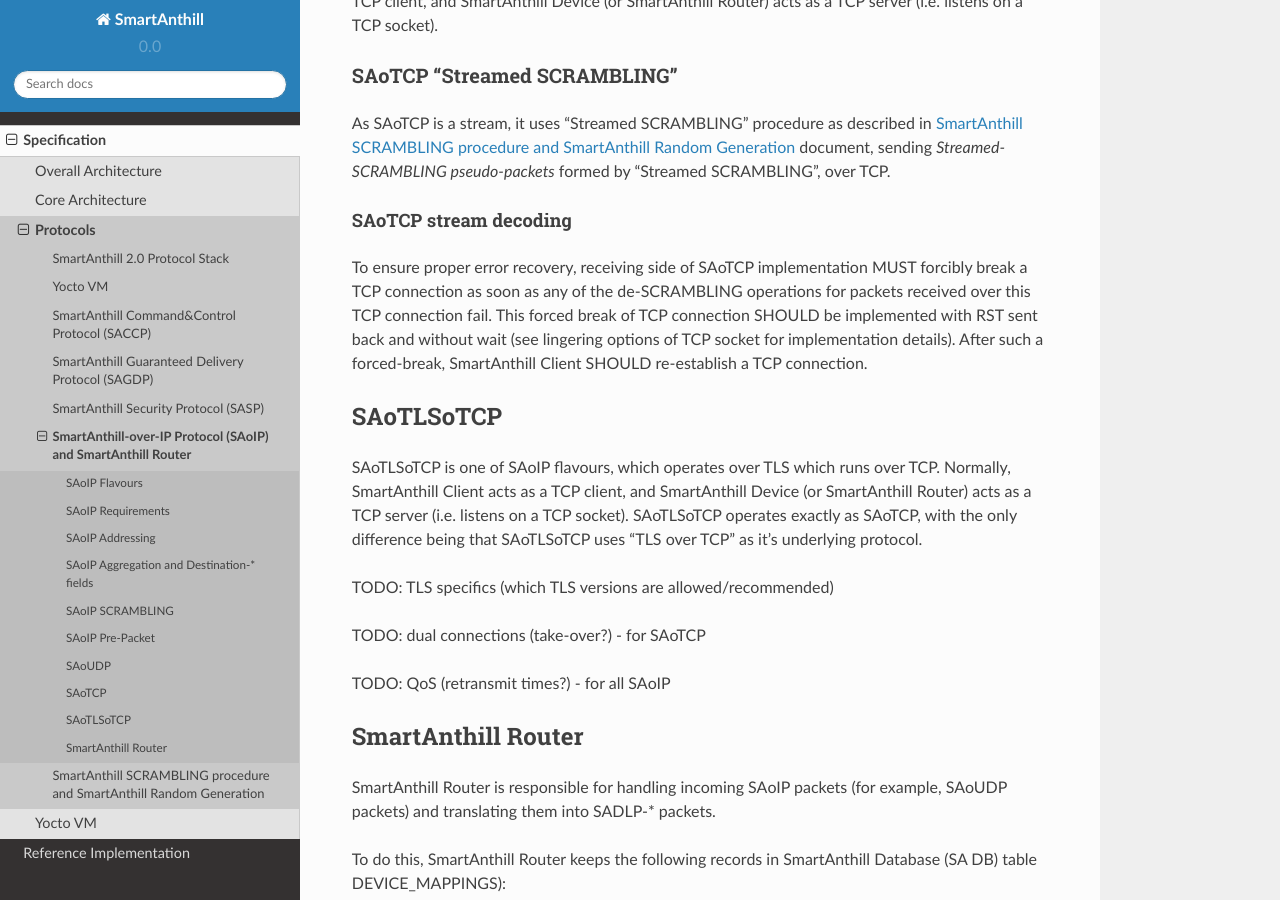
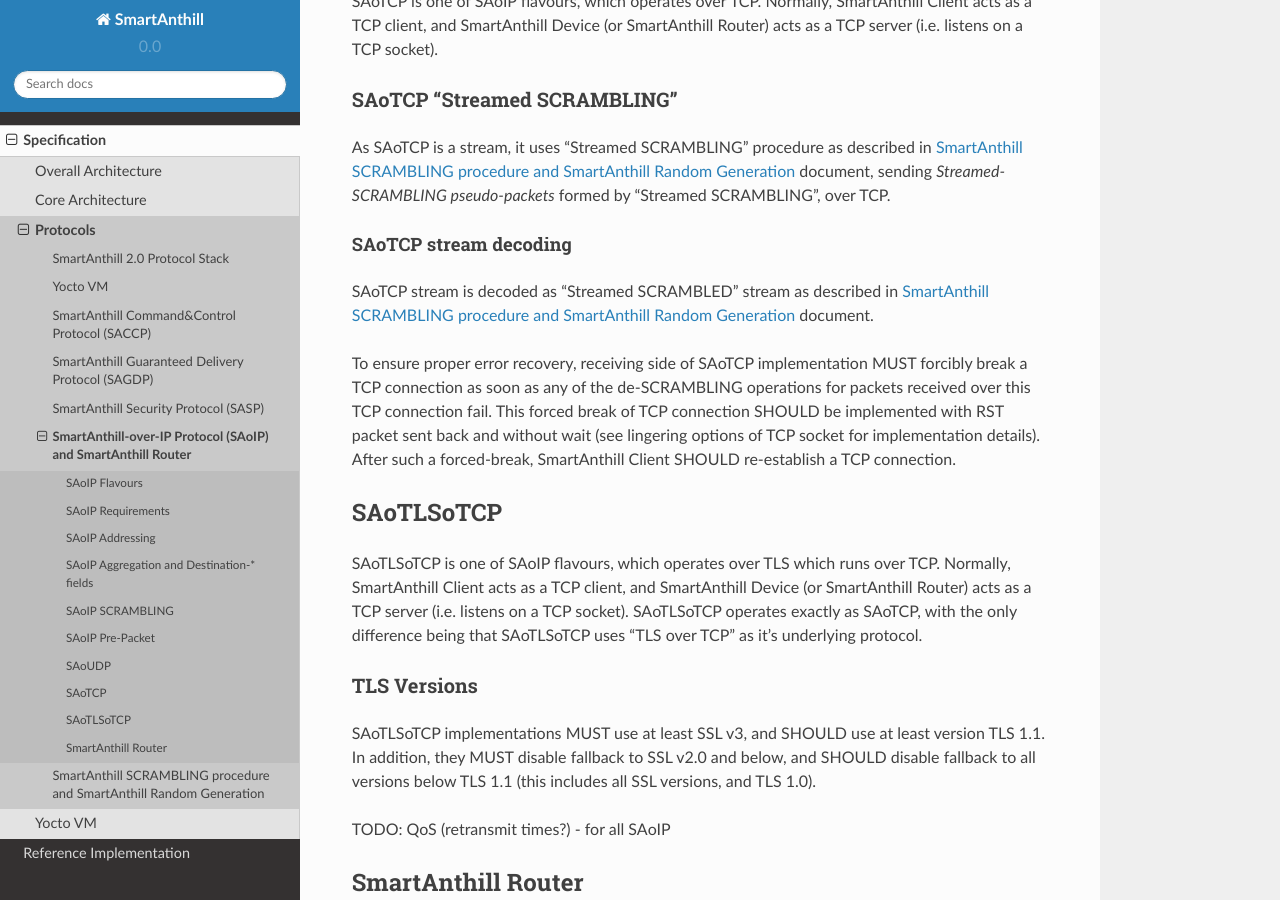
Before and after one commit to smartanthill/smartanthill2_0, a Sphinx documentation site: the page built from docs/design-documents/protocols/saoip.rst, in a window 1280 px wide and 900 px high, scrolled down 5439 px. Built offline with Sphinx 7.4.7 and the Read the Docs theme 2.0.0, drawn with Linux system fonts in a browser that asks for light colours; some of the changed text lies outside the part shown.

Commit message:
SAoIP v0.2.3: reply-to for SAoTCP, TLS versions

```diff
--- a/docs/design-documents/protocols/saoip.rst
+++ b/docs/design-documents/protocols/saoip.rst
@@ -155,16 +155,20 @@
 SAoTCP stream decoding
 ''''''''''''''''''''''
 
-To ensure proper error recovery, receiving side of SAoTCP implementation MUST forcibly break a TCP connection as soon as any of the de-SCRAMBLING operations for packets received over this TCP connection fail. This forced break of TCP connection SHOULD be implemented with RST sent back and without wait (see lingering options of TCP socket for implementation details). After such a forced-break, SmartAnthill Client SHOULD re-establish a TCP connection.
+SAoTCP stream is decoded as "Streamed SCRAMBLED" stream as described in :ref:`sascrambling` document.
+
+To ensure proper error recovery, receiving side of SAoTCP implementation MUST forcibly break a TCP connection as soon as any of the de-SCRAMBLING operations for packets received over this TCP connection fail. This forced break of TCP connection SHOULD be implemented with RST packet sent back and without wait (see lingering options of TCP socket for implementation details). After such a forced-break, SmartAnthill Client SHOULD re-establish a TCP connection.
+
 
 SAoTLSoTCP
 ----------
 
 SAoTLSoTCP is one of SAoIP flavours, which operates over TLS which runs over TCP. Normally, SmartAnthill Client acts as a TCP client, and SmartAnthill Device (or SmartAnthill Router) acts as a TCP server (i.e. listens on a TCP socket). SAoTLSoTCP operates exactly as SAoTCP, with the only difference being that SAoTLSoTCP uses "TLS over TCP" as it's underlying protocol.
 
-TODO: TLS specifics (which TLS versions are allowed/recommended)
+TLS Versions
+^^^^^^^^^^^^
 
-TODO: dual connections (take-over?) - for SAoTCP
+SAoTLSoTCP implementations MUST use at least SSL v3, and SHOULD use at least version TLS 1.1. In addition, they MUST disable fallback to SSL v2.0 and below, and SHOULD disable fallback to all versions below TLS 1.1 (this includes all SSL versions, and TLS 1.0).
 
 TODO: QoS (retransmit times?) - for all SAoIP
 
@@ -196,7 +200,7 @@
 * changes ('hacks') SASP packet to use internal-SASP-key-ID instead of external-SASP-key-ID; this can be done without decrypting SASP packet
 * forms a SADLP-\* packet (depending on the bus in use) as described in respective document, using SASP 'hacked' packet as a payload
 * sends SADLP-\* packet to (Bus-ID, Intra-Bus-ID)
-* makes a record in a special SA DB table KEY_LEASES, specifying that Device-Key-ID (from DEVICE_MAPPINGS record) corresponds to a reply-to address (i.e. where to send replies). Reply-to address is the same as 'from' address of the incoming packet. If there is already a record in KEY_LEASES with the same Device-Key-ID, it is replaced with a new one (and a log record is made about lease being taken over).
+* makes a record in a special SA DB table KEY_LEASES, specifying that Device-Key-ID (from DEVICE_MAPPINGS record) corresponds to a reply-to address (i.e. where to send replies). Reply-to address depends on the SAoIP flavour: for SAoUDP it is the same as 'from' address of the incoming packet, and for SAoTCP/SAoTLSoTCP it is socket handle (NB: when implementing SmartAnthill Router, implementation SHOULD NOT store KEY_LEASES entries with reply-to as a socket handle, to physical DB; instead, these records SHOULD be kept in-memory; in addition, implementation SHOULD monitor sockets and remove those records which have their sockets closed for any reason). If there is already a record in KEY_LEASES with the same Device-Key-ID, it is replaced with a new one (and a log record is made about lease being taken over, as this is a potential security event).
 
 When an incoming packet from SADLP-\* comes in (from certain Bus-ID and Intra-Bus-ID), SmartAnthill Router:
 
```
Also changed, not shown: other parts of docs/design-documents/protocols/saoip.rst (+1 -4 lines).
